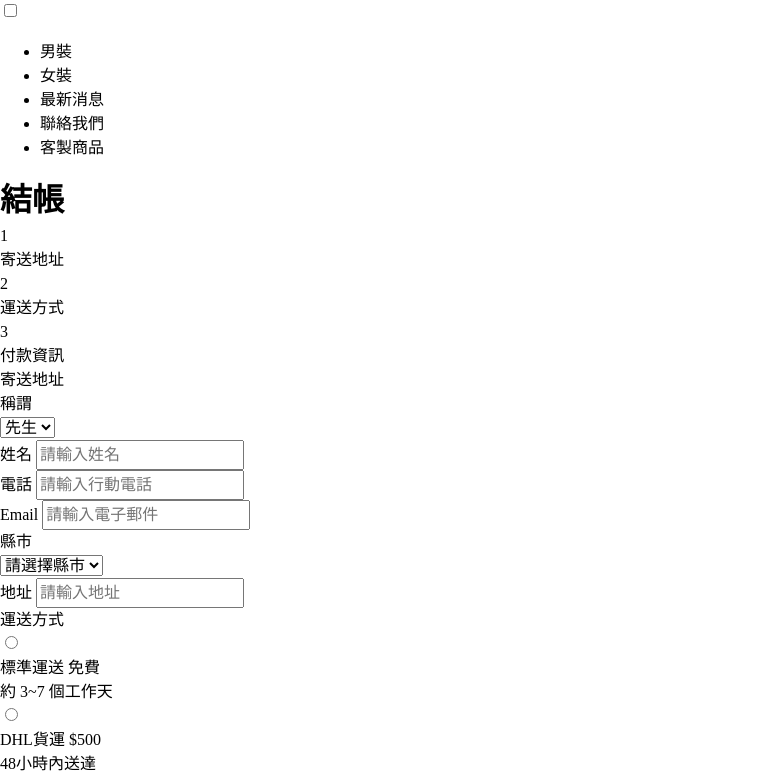
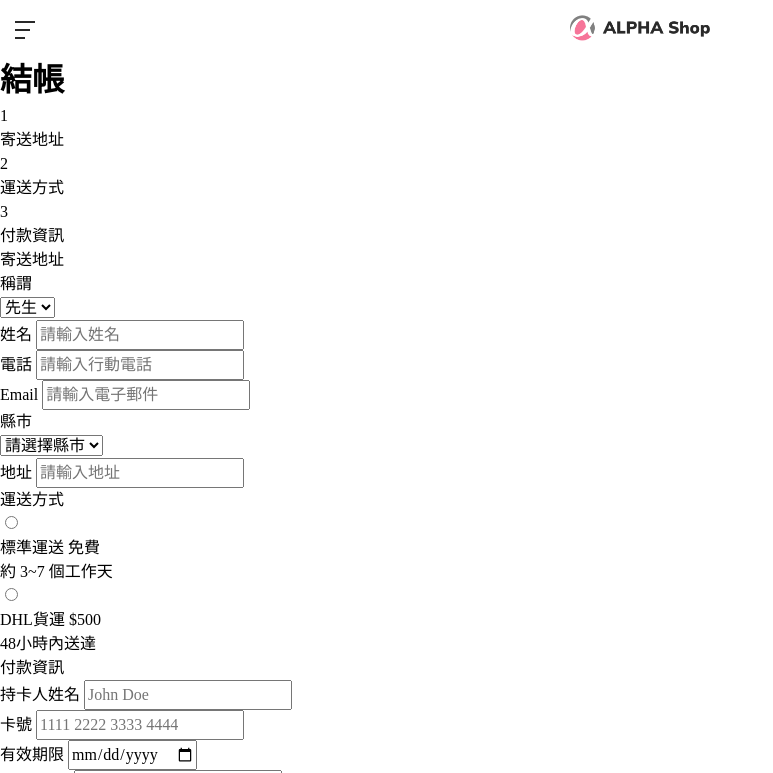
Before and after one commit to Beginneraboutlife116/AlphaShopCart, a plain HTML site: page index.html in a window 1280 px wide. Shown: the top 773 px of the page, without its empty margins (0-773 px from the left). Drawn offline with Linux system fonts and the light colour scheme.

Commit message:
feat/finish header and nav, approximately 1.5hrs

```diff
--- a/index.html
+++ b/index.html
@@ -10,25 +10,27 @@
   <body>
     <div id="cart-app">
       <header class="header">
-        <label for="nav-toggleBox" class="header__toggleBox"></label>
+        <label for="nav-toggleBox" class="header__toggleBox">
+          <span class="header__toggleBox--style"></span>
+        </label>
         <div class="header__logo"></div>
-        <input type="checkbox" id="nav_toggleBox" />
+        <input type="checkbox" id="nav-toggleBox" />
         <nav class="nav">
           <ul class="nav__menu">
             <li class="nav__menu-list">
-              <a class="nav__menu-list-info">男裝</a>
+              <a href="#" class="nav__menu-list-info">男裝</a>
             </li>
             <li class="nav__menu-list">
-              <a class="nav__menu-list-info">女裝</a>
+              <a href="#" class="nav__menu-list-info">女裝</a>
             </li>
             <li class="nav__menu-list">
-              <a class="nav__menu-list-info">最新消息</a>
+              <a href="#" class="nav__menu-list-info">最新消息</a>
             </li>
             <li class="nav__menu-list">
-              <a class="nav__menu-list-info">聯絡我們</a>
+              <a href="#" class="nav__menu-list-info">聯絡我們</a>
             </li>
             <li class="nav__menu-list">
-              <a class="nav__menu-list-info">客製商品</a>
+              <a href="#" class="nav__menu-list-info">客製商品</a>
             </li>
           </ul>
           <div class="nav__icons">
--- a/src/scss/_reset.scss
+++ b/src/scss/_reset.scss
@@ -20,6 +20,10 @@ dd {
 ul[role='list'],
 ol[role='list'] {
   list-style: none;
+}
+
+li {
+  list-style-type: none;
 }
 
 html {
--- a/src/scss/_variables.scss
+++ b/src/scss/_variables.scss
@@ -1,6 +1,6 @@
 // colors
 $main-button-color: #f67599;
-$basic-dark: #2a2a2a;
+$basic-dark: hsl(0, 0%, 16%);
 $white: white;
 $gray-1: #f0f0f5;
 $gray-2: #afb1bd;
@@ -37,17 +37,17 @@ $gray-9: #F6F7F8;
 
   --footer-bg: #{$gray-9};
 
-  --search-icon: url(../images/lightmode-icon/icon-search.png);
-  --cart-icon: url(../images/lightmode-icon/icon-cart.png);
-  --dark-mode-icon: url(../images/lightmode-icon/icon-moon.png);
-  --plus-icon: url(../images/lightmode-icon/icon-plus.png);
-  --minus-icon: url(../images/lightmode-icon/icon-minus.png);
-  --arrow-white: url(../images/darkmode-icon/arrow-dark.png);
-  --arrow-black: url(../images/lightmode-icon/arrow.png);
-  --logo: url(../images/lightmode-icon/logo.png);
-  --facebook: url(../images/lightmode-icon/icon-fb.png);
-  --instagram: url(../images/lightmode-icon/icon-ig.png);
-  --whatsApp: url(../images/lightmode-icon/icon-whatsapp.png);
+  --search-icon: url(/src/images/lightMode-icon/icon-search.png);
+  --cart-icon: url(/src/images/lightMode-icon/icon-cart.png);
+  --dark-mode-icon: url(/src/images/lightMode-icon/icon-moon.png);
+  --plus-icon: url(/src/images/lightMode-icon/icon-plus.png);
+  --minus-icon: url(/src/images/lightMode-icon/icon-minus.png);
+  --arrow-white: url(/src/images/darkMode-icon/arrow-dark.png);
+  --arrow-black: url(/src/images/lightMode-icon/arrow.png);
+  --logo: url(/src/images/lightMode-icon/logo.png);
+  --facebook: url(/src/images/lightMode-icon/icon-fb.png);
+  --instagram: url(/src/images/lightMode-icon/icon-ig.png);
+  --whatsApp: url(/src/images/lightMode-icon/icon-whatsapp.png);
 }
 
 .darkMode {
@@ -76,14 +76,14 @@ $gray-9: #F6F7F8;
 
   --footer-bg: #{$gray-7};
 
-  --search-icon: url(../images/darkmode-icon/icon-search-dark.png);
-  --cart-icon: url(../images/darkmode-icon/icon-cart-dark.png);
-  --dark-mode-icon: url(../images/darkmode-icon/icon-sun.png);
-  --plus-icon: url(../images/darkmode-icon/icon-plus-dark.png);
-  --minus-icon: url(../images/darkmode-icon/icon-minus-dark.png);
-  --arrow-black: url(../images/darkmode-icon/arrow-dark.png);
-  --logo: url(../images/darkmode-icon/logo-dark.png);
-  --facebook: url(../images/darkmode-icon/icon-fb-dark.png);
-  --instagram: url(../images/darkmode-icon/icon-ig-dark.png);
-  --whatsApp: url(../images/darkmode-icon/icon-whatsapp-dark.png);
+  --search-icon: url(/src/images/darkMode-icon/icon-search-dark.png);
+  --cart-icon: url(/src/images/darkMode-icon/icon-cart-dark.png);
+  --dark-mode-icon: url(/src/images/darkMode-icon/icon-sun.png);
+  --plus-icon: url(/src/images/darkMode-icon/icon-plus-dark.png);
+  --minus-icon: url(/src/images/darkMode-icon/icon-minus-dark.png);
+  --arrow-black: url(/src/images/darkMode-icon/arrow-dark.png);
+  --logo: url(/src/images/darkMode-icon/logo-dark.png);
+  --facebook: url(/src/images/darkMode-icon/icon-fb-dark.png);
+  --instagram: url(/src/images/darkMode-icon/icon-ig-dark.png);
+  --whatsApp: url(/src/images/darkMode-icon/icon-whatsapp-dark.png);
 }
--- a/src/scss/style.scss
+++ b/src/scss/style.scss
@@ -1,3 +1,114 @@
 @import "./reset";
 @import "./breakpoints";
 @import "./variables";
+
+//
+%positionCenter {
+  position: absolute;
+  top: 50%;
+  left: 50%;
+  transform: translate(-50%, -50%);
+}
+
+body {
+  background-color: var(--body-bg);
+}
+
+.header {
+  position: relative;
+  display: flex;
+  align-items: center;
+  height: 4em;
+  margin-inline: 1.5rem;
+  font-size: 1.4rem;
+  &__toggleBox {
+    width: 2rem;
+    height: 1.5rem;
+    cursor: pointer;
+    &--style {
+      display: block;
+      position: relative;
+      height: 0.2rem;
+      background-color: var(--basic-color);
+      &::after,
+      &::before {
+        position: absolute;
+        display: block;
+        content: "";
+        height: 0.2rem;
+        background-color: var(--basic-color);
+        transform: translateY(-50%);
+      }
+      &::before {
+        top: 0.95rem;
+        width: 75%;
+      }
+      &::after {
+        top: 1.7rem;
+        width: 50%;
+      }
+    }
+  }
+  &__logo {
+    width: 10em;
+    height: 1.8em;
+    background: var(--logo) center/contain no-repeat;
+    @extend %positionCenter;
+  }
+  #nav-toggleBox {
+    display: none;
+    &:checked + .nav {
+      transform: scaleY(1);
+    }
+  }
+}
+
+.nav {
+  position: absolute;
+  top: 100%;
+  width: 100%;
+  height: 100vh;
+  transform: scaleY(0);
+  transition: transform 0.2s;
+  transform-origin: top;
+  background-color: var(--body-bg);
+  &__menu {
+    padding: 0;
+    &-list {
+      padding-block: 2.4rem;
+      border-bottom: 2px solid hsla(0, 0%, 16%, 0.1);
+      text-align: center;
+      &-info {
+        text-decoration: none;
+        color: var(--basic-color);
+        &:hover {
+          color: $main-button-color;
+        }
+      }
+    }
+  }
+  &__icons {
+    max-width: 15rem;
+    min-width: 13rem;
+    display: flex;
+    justify-content: space-between;
+    margin: 2.4rem auto;
+    height: 2.4rem;
+    &-search,
+    &-cart,
+    &-darkMode {
+      width: 2.4rem;
+      height: 2.4rem;
+      cursor: pointer;
+    }
+    &-search {
+      background: var(--search-icon) center/contain no-repeat;
+    }
+    &-cart {
+      background: var(--cart-icon) center/contain no-repeat;
+    }
+    &-darkMode {
+      background: var(--dark-mode-icon) center/contain no-repeat;
+    }
+  }
+}
```
Also changed, not shown: style.css, 1 other file.
